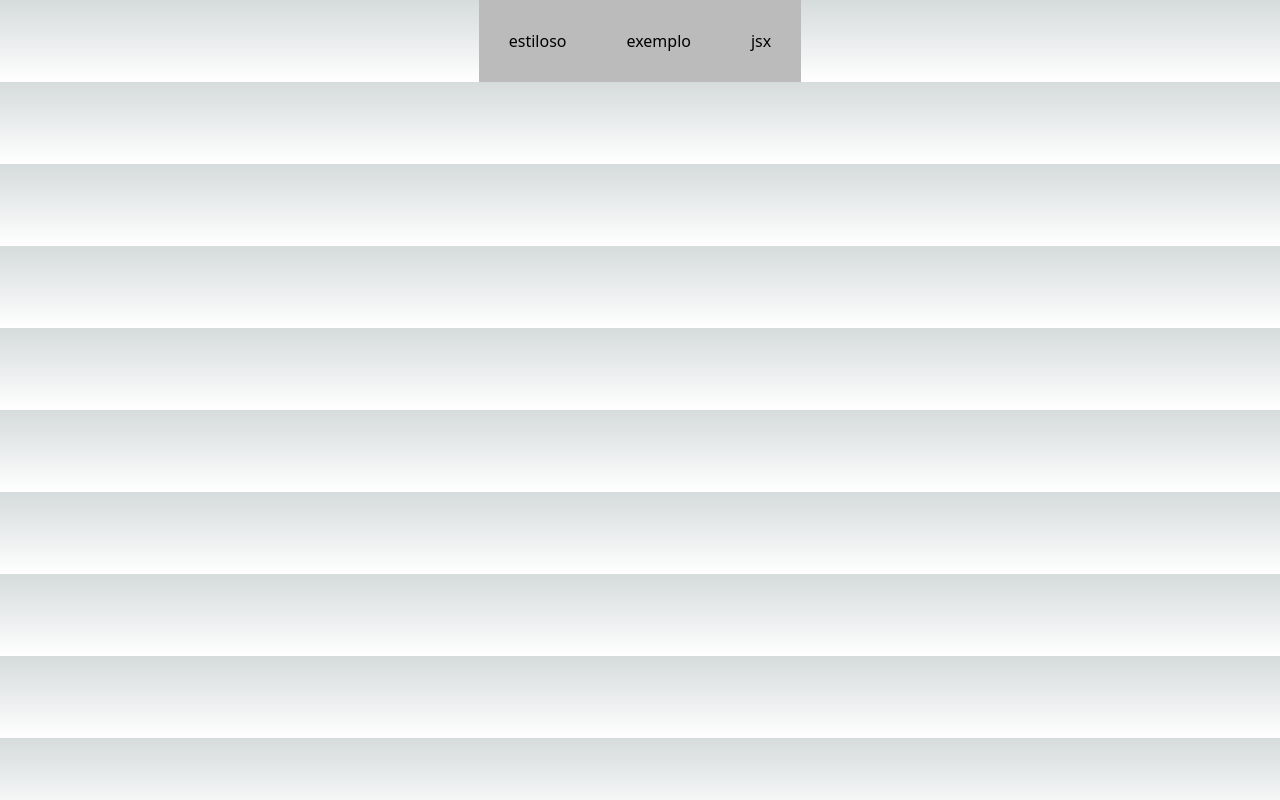
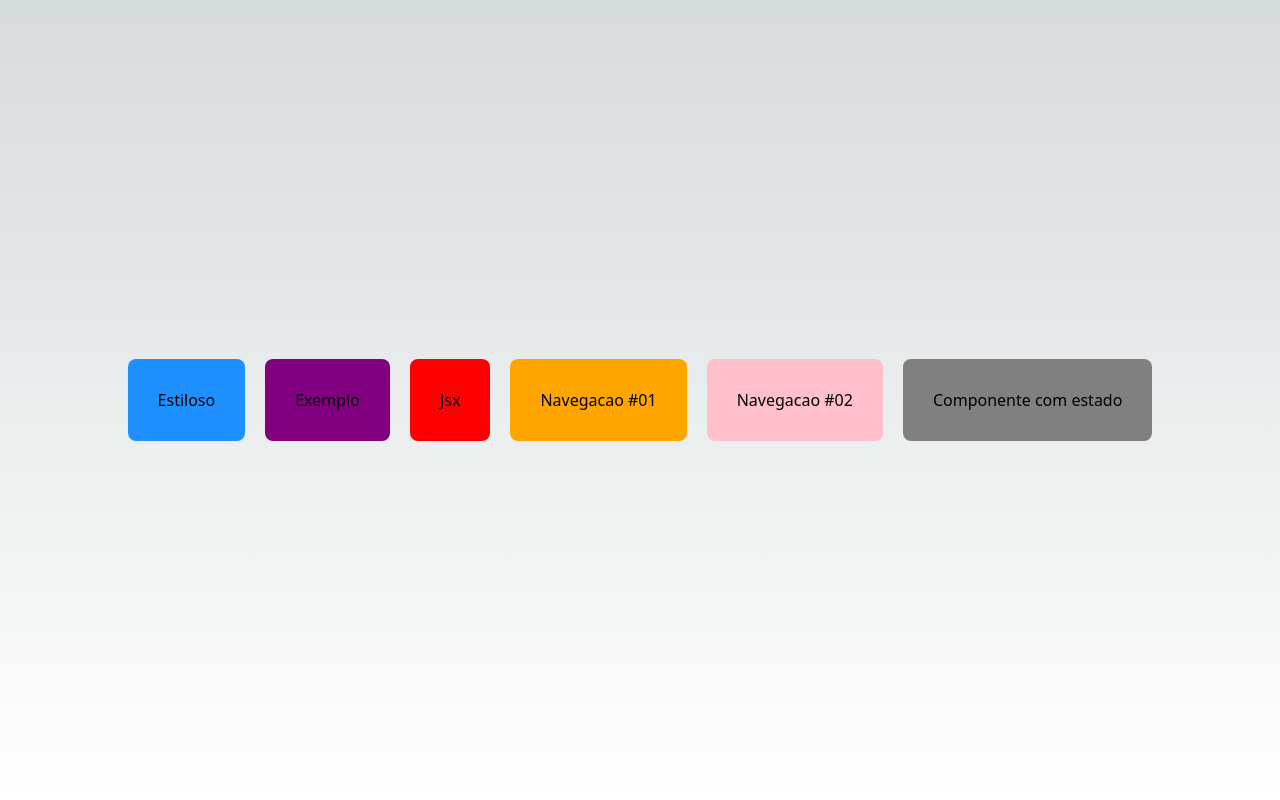
Before and after one commit to DaviJust/Firestore_ProjetoCadastro, a Next.js app in the folder aulao_nextjs/fundamentos/: page / in a window 1280 px wide. Built offline with nearby package versions, Linux system fonts and the light colour scheme.

Commit message:
React.js e Native.js 40% feito

```diff
--- a/aulao_nextjs/fundamentos/src/components/Navegador.jsx
+++ b/aulao_nextjs/fundamentos/src/components/Navegador.jsx
@@ -4,7 +4,9 @@ import styles from "../styles/Navegador.module.css"
 export default function Navegador(props) {
     return (
         <Link href={props.destino}>
-            <div className={styles.navegador}>
+            <div className={styles.navegador} style={{
+                backgroundColor: props.cor ?? 'dodgerblue'
+            }}>
             {props.texto}
             </div>
         </Link>
--- a/aulao_nextjs/fundamentos/src/pages/exemplo.jsx
+++ b/aulao_nextjs/fundamentos/src/pages/exemplo.jsx
@@ -1,11 +1,12 @@
 import Cabecalho from '../components/Cabecalho'
+import Layout from "../components/Layout"
 
 export default function Exemplo(){
     return(
-        <div>
+        <Layout titulo="Usando componentes">
         <h1>Exemplo</h1>
         <Cabecalho titulo="Next.js & React"/>
         <Cabecalho titulo="Aprende Next na pratica"/>
-        </div>
+        </Layout>
     )
 }
--- a/aulao_nextjs/fundamentos/src/pages/index.js
+++ b/aulao_nextjs/fundamentos/src/pages/index.jsx
@@ -21,11 +21,17 @@ export default function Inicio() {
       display:"flex",
       justifyContent:"center",
       alignItems:"center",
+      flexWrap:'wrap',
+      height:'100vh'
 
     }}>
-      <Navegador destino="/estiloso" texto="estiloso " />
-      <Navegador destino="/exemplo" texto="exemplo "/>
-      <Navegador destino="/jsx" texto="jsx "/>
+      <Navegador destino="/estiloso" texto="Estiloso " />
+      <Navegador destino="/exemplo" texto="Exemplo " cor="purple"/>
+      <Navegador destino="/jsx" texto="Jsx" cor="red"/>
+      <Navegador destino="/navegacao" texto="Navegacao #01" cor="orange"/>
+      <Navegador destino="/cliente/sp2/321" texto="Navegacao #02" cor="pink"/>
+      <Navegador destino="/estado" texto="Componente com estado" cor="gray"/>
+
     </div>
   )
 }
--- a/aulao_nextjs/fundamentos/src/styles/Navegador.module.css
+++ b/aulao_nextjs/fundamentos/src/styles/Navegador.module.css
@@ -1,4 +1,5 @@
 .navegador{
-    background-color: #bbb;
     padding: 30px;
+    margin: 10px;
+    border-radius:8px;
 }
--- a/aulao_nextjs/fundamentos/tsconfig.json
+++ b/aulao_nextjs/fundamentos/tsconfig.json
@@ -15,6 +15,6 @@
     "jsx": "preserve",
     "incremental": true
   },
-  "include": ["next-env.d.ts", "**/*.ts", "**/*.tsx", "src/pages/index.js", "src/pages/index.js"],
+  "include": ["next-env.d.ts", "**/*.ts", "**/*.tsx", "src/pages/index.jsx", "src/pages/index.jsx"],
   "exclude": ["node_modules"]
 }
```
Also changed, not shown: aulao_nextjs/fundamentos/src/pages/cliente/[filial]/[codigo].jsx (added, +17 -0 lines), aulao_nextjs/fundamentos/src/pages/estado.jsx (added, +21 -0 lines), aulao_nextjs/fundamentos/src/pages/jsx.jsx (+8 -5 lines), aulao_nextjs/fundamentos/src/pages/navegacao/index.jsx (added, +8 -0 lines).
